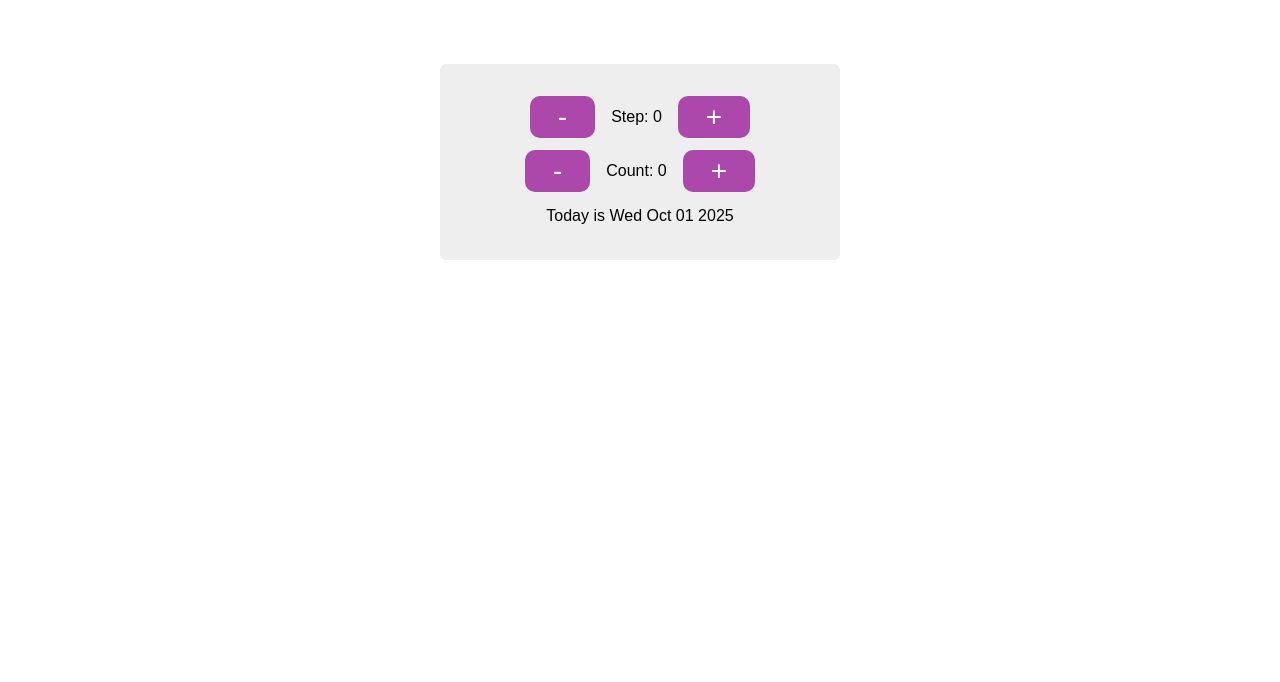
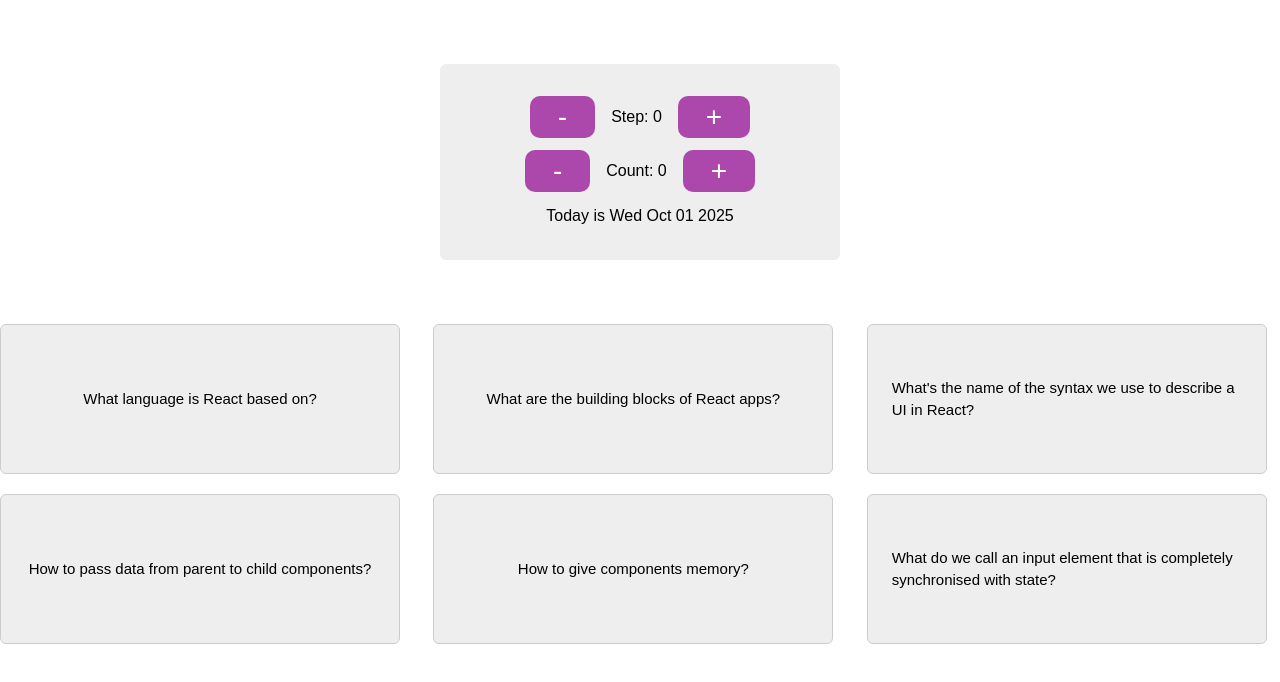
Before and after one commit to ShivaBuda/REACT-Course-revision, a React (Vite) app in the folder exercises/: page / in a window 1280 px wide. Shown: the top 682 px of the page. Built offline with nearby package versions, Linux system fonts and the light colour scheme.

Commit message:
add exercise FlashCard

```diff
--- a/exercises/src/App.jsx
+++ b/exercises/src/App.jsx
@@ -1,5 +1,6 @@
 import {useState} from "react";
 import "./App.css";
+import FlashCards from "./Flashcards/FlashCards";
 const App = () => {
     const [step, setStep] = useState(0);
     const [count, setCount] = useState(step);
@@ -22,6 +23,7 @@ const App = () => {
         setCount((count) => count - step);
     };
     return (
+        <>
             <div className="container">
                 <div className="step">
                     <button className="btn" onClick={stepMinus}>
@@ -51,6 +53,8 @@ const App = () => {
                     {today.toDateString()}
                 </p>
             </div>
+            <FlashCards />
+        </>
     );
 };
 
--- /dev/null
+++ b/exercises/src/Flashcards/FlashCards.css
@@ -0,0 +1,23 @@
+.card__items {
+    display: grid;
+    grid-template-columns: repeat(3, 1fr);
+    gap: 2rem;
+}
+
+.card__item {
+    font-size: 1.5rem;
+    background-color: #eee;
+    height: 15rem;
+    display: flex;
+    align-items: center;
+    justify-content: center;
+    width: 40rem;
+    border-radius: 0.6rem;
+    padding: 0 2.4rem;
+    cursor: pointer;
+    border: 1px solid #ccc;
+}
+
+.selected{
+     background-color: orange;
+}
--- /dev/null
+++ b/exercises/src/Flashcards/FlashCards.jsx
@@ -0,0 +1,95 @@
+import {useState} from "react";
+import "./FlashCards.css";
+
+const questions = [
+    {
+        id: 3457,
+        question: "What language is React based on?",
+        answer: "JavaScript",
+    },
+    {
+        id: 3458,
+        question: "What are the building blocks of React apps?",
+        answer: "Components",
+    },
+    {
+        id: 3459,
+        question:
+            "What's the name of the syntax we use to describe a UI in React?",
+        answer: "JSX",
+    },
+    {
+        id: 3460,
+        question: "How to pass data from parent to child components?",
+        answer: "Props",
+    },
+    {
+        id: 3461,
+        question: "How to give components memory?",
+        answer: "useState hook",
+    },
+    {
+        id: 3462,
+        question:
+            "What do we call an input element that is completely synchronised with state?",
+        answer: "Controlled element",
+    },
+];
+
+//  THIS METHOD SELECT ALL CLICKED ITEMS
+// const FlashCards = () => {
+//     return (
+//         <ul className="card__items">
+//             {questions.map((question) => (
+//                 <Card question={question} key={question.id} />
+//             ))}
+//         </ul>
+//     );
+// };
+
+// function Card({question}) {
+//     const [selectedId, setSelectedId] = useState(null);
+
+//     const handleClick = (id) => {
+//         setSelectedId(null);
+//         setSelectedId(id !== selectedId ? id : null);
+//     };
+
+//     return (
+//         <li
+//             className={`card__item ${
+//                 question.id === selectedId ? "selected" : ""
+//             } `}
+//             onClick={() => handleClick(question.id)}>
+//             {question.id === selectedId ? question.answer : question.question}
+//         </li>
+//     );
+// }
+
+// THIS METHOD SELECT ONCE AT A TIME
+const FlashCards = () => {
+    const [selectedId, setSelectedId] = useState(null);
+
+    const handleClick = (id) => {
+        setSelectedId(null);
+        setSelectedId(id !== selectedId ? id : null);
+    };
+    return (
+        <ul className="card__items">
+            {questions.map((question) => (
+                <li
+                    className={`card__item ${
+                        question.id === selectedId ? "selected" : ""
+                    } `}
+                    onClick={() => handleClick(question.id)}
+                    key={question.id}>
+                    {question.id === selectedId
+                        ? question.answer
+                        : question.question}
+                </li>
+            ))}
+        </ul>
+    );
+};
+
+export default FlashCards;
```
Lines whose indentation alone changed are shown as unchanged.
